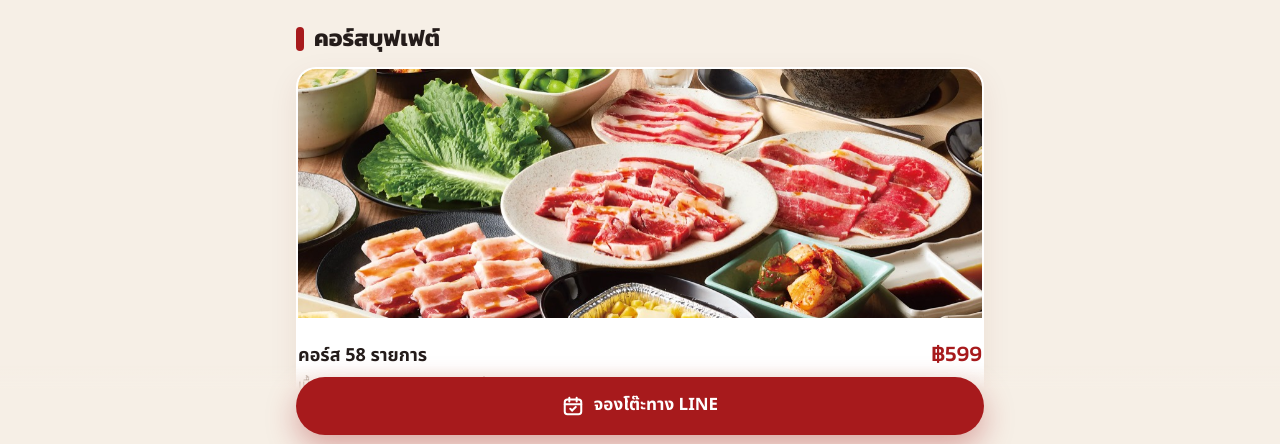
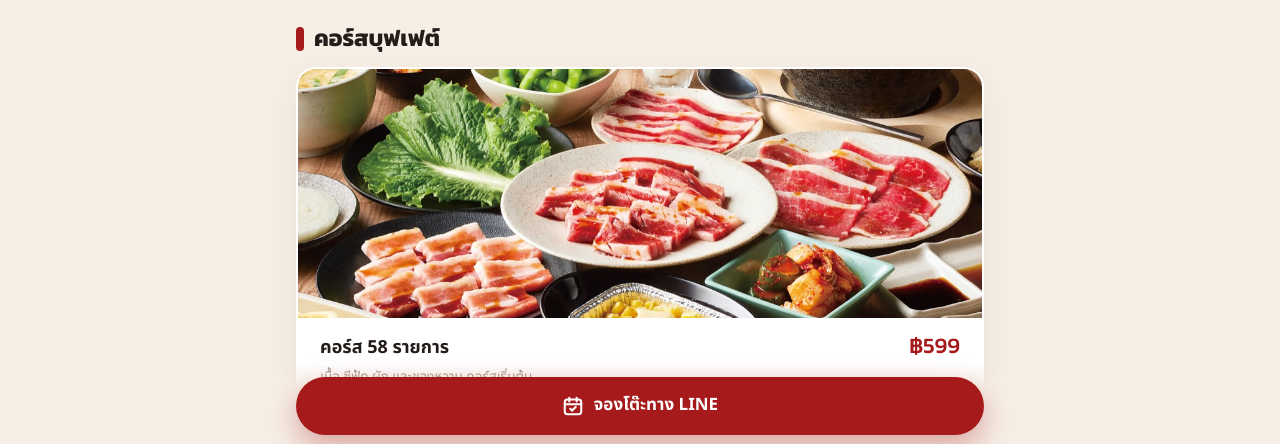
Before and after one commit to aramakikohei-rgb/yakiniku-king-menu, a plain HTML site: page index.html in a window 1280 px wide. Shown: the part 353-797 px from the top of the page. Drawn offline with Linux system fonts and the light colour scheme; a web font is replaced by a local one.

Commit message:
Course cards: real side padding on the text

```diff
--- a/index.html
+++ b/index.html
@@ -220,8 +220,11 @@
         aspect-ratio: 11 / 4;
         object-fit: cover;
       }
+      /* A span inside the card's button, so it is made a block: otherwise its side padding does not
+         hold and the words run to the card's edges. */
       .course .info {
-        padding: 12px 16px 16px;
+        display: block;
+        padding: 16px 22px 20px;
       }
       .course .top {
         display: flex;
```
